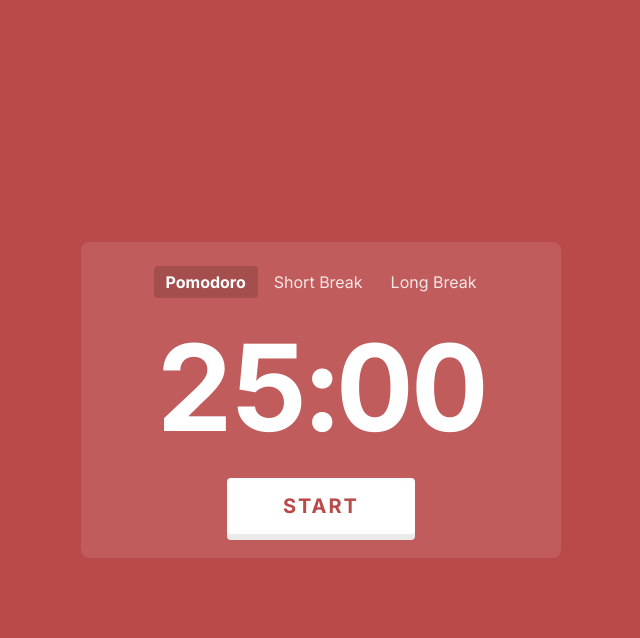
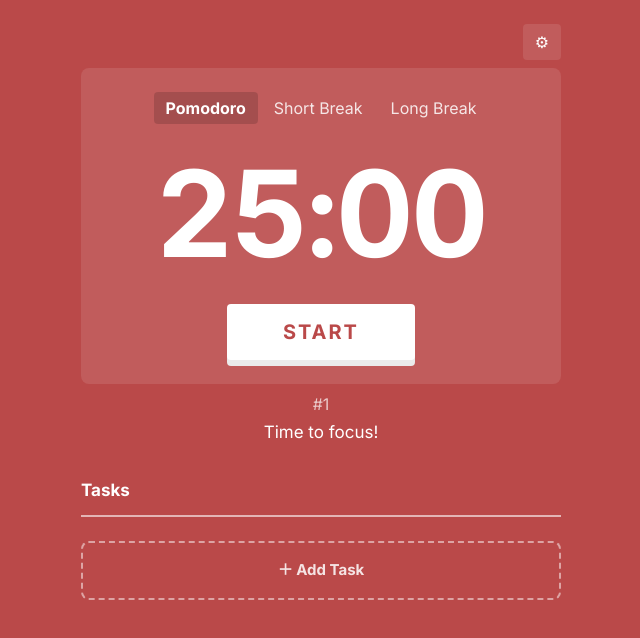
Before and after one commit to arnonphimol06-creator/ozones, a Next.js app in the folder web/: page / in a window 1280 px wide. Shown: the top 638 px of the page, without its empty margins (319-959 px from the left). Built offline with nearby package versions, Linux system fonts and the light colour scheme.

Commit message:
D7+D10+D11: auto-start settings, localStorage persistence, active-task pomodoro tracking, alarm + Notification API + tab-title countdown, full page wiring

```diff
--- a/web/src/app/page.tsx
+++ b/web/src/app/page.tsx
@@ -1,22 +1,128 @@
 "use client";
 
+import { useEffect, useRef, useState } from "react";
 import { Controls } from "@/components/Controls";
 import { ModeTabs } from "@/components/ModeTabs";
+import { SettingsModal } from "@/components/SettingsModal";
+import { TaskList } from "@/components/TaskList";
 import { TimerDisplay } from "@/components/TimerDisplay";
+import { useLocalStorage } from "@/hooks/useLocalStorage";
 import { useTimer } from "@/hooks/useTimer";
-import { DEFAULT_SETTINGS } from "@/lib/constants";
+import { DEFAULT_APP_STATE, DEFAULT_SETTINGS, MODE_LABEL, STORAGE_KEYS } from "@/lib/constants";
+import type { AppState, Task, TimerSettings } from "@/types";
+
+function createTaskId(): string {
+  return Math.random().toString(36).slice(2, 10) + Date.now().toString(36);
+}
 
 export default function Home() {
-  const { state, remainingMs, start, pause, skip, setMode } = useTimer(DEFAULT_SETTINGS);
+  const [settings, setSettings] = useLocalStorage<TimerSettings>(
+    STORAGE_KEYS.settings,
+    DEFAULT_SETTINGS,
+  );
+  const [appState, setAppState] = useLocalStorage<AppState>(STORAGE_KEYS.state, DEFAULT_APP_STATE);
+  const [tasks, setTasks] = useLocalStorage<Task[]>(STORAGE_KEYS.tasks, []);
+  const [settingsOpen, setSettingsOpen] = useState(false);
+
+  const { state, remainingMs, start, pause, skip, setMode } = useTimer(settings, {
+    mode: appState.mode,
+    completedCount: appState.completedCount,
+  });
   const isRunning = state.status === "running";
 
+  // Keep persisted mode/completedCount in sync with the timer's own state.
+  useEffect(() => {
+    setAppState((prev) =>
+      prev.mode === state.mode && prev.completedCount === state.completedCount
+        ? prev
+        : { ...prev, mode: state.mode, completedCount: state.completedCount },
+    );
+  }, [state.mode, state.completedCount, setAppState]);
+
+  // Whenever a focus session completes, credit the pomodoro to the active task.
+  const prevCompletedCount = useRef(state.completedCount);
+  useEffect(() => {
+    if (state.completedCount > prevCompletedCount.current && appState.activeTaskId) {
+      const activeId = appState.activeTaskId;
+      setTasks((prev) => prev.map((t) => (t.id === activeId ? { ...t, completed: t.completed + 1 } : t)));
+    }
+    prevCompletedCount.current = state.completedCount;
+  }, [state.completedCount, appState.activeTaskId, setTasks]);
+
+  const selectTask = (id: string) =>
+    setAppState((prev) => ({ ...prev, activeTaskId: prev.activeTaskId === id ? null : id }));
+
+  const addTask = (title: string, estimated: number) => {
+    const task: Task = {
+      id: createTaskId(),
+      title,
+      note: "",
+      estimated,
+      completed: 0,
+      done: false,
+      createdAt: Date.now(),
+    };
+    setTasks((prev) => [...prev, task]);
+    setAppState((prev) => (prev.activeTaskId ? prev : { ...prev, activeTaskId: task.id }));
+  };
+
+  const editTask = (id: string, title: string, estimated: number) =>
+    setTasks((prev) => prev.map((t) => (t.id === id ? { ...t, title, estimated } : t)));
+
+  const toggleTaskDone = (id: string) =>
+    setTasks((prev) => prev.map((t) => (t.id === id ? { ...t, done: !t.done } : t)));
+
+  const deleteTask = (id: string) => {
+    setTasks((prev) => prev.filter((t) => t.id !== id));
+    setAppState((prev) => (prev.activeTaskId === id ? { ...prev, activeTaskId: null } : prev));
+  };
+
   return (
-    <main className="flex min-h-screen items-center justify-center p-4">
+    <main className="flex min-h-screen flex-col items-center gap-2 p-4">
+      <div className="flex w-full max-w-[480px] justify-end pt-2">
+        <button
+          type="button"
+          onClick={() => setSettingsOpen(true)}
+          aria-label="Open settings"
+          className="rounded bg-surface px-3 py-1.5 text-text"
+        >
+          ⚙
+        </button>
+      </div>
+
       <div className="relative w-full max-w-[480px] rounded-lg bg-surface py-6 text-center">
         <ModeTabs mode={state.mode} onSelect={setMode} />
         <TimerDisplay remainingMs={remainingMs} />
         <Controls isRunning={isRunning} onToggle={isRunning ? pause : start} onSkip={skip} />
       </div>
+
+      <div className="w-full max-w-[480px] text-center text-text">
+        <div className="text-base opacity-70">#{state.completedCount + 1}</div>
+        <div className="mt-1 text-[17px]">{MODE_LABEL[state.mode]}</div>
+      </div>
+
+      <div className="w-full max-w-[480px]">
+        <TaskList
+          tasks={tasks}
+          activeTaskId={appState.activeTaskId}
+          onAdd={addTask}
+          onSelect={selectTask}
+          onToggleDone={toggleTaskDone}
+          onDelete={deleteTask}
+          onEdit={editTask}
+        />
+      </div>
+
+      {settingsOpen && (
+        <SettingsModal
+          settings={settings}
+          onSave={(next) => {
+            setSettings(next);
+            setSettingsOpen(false);
+          }}
+          onClose={() => setSettingsOpen(false)}
+        />
+      )}
     </main>
   );
 }
--- /dev/null
+++ b/web/src/hooks/useLocalStorage.ts
@@ -0,0 +1,43 @@
+"use client";
+
+import { useEffect, useState } from "react";
+
+const STORAGE_VERSION = 1;
+
+interface StoredEnvelope<T> {
+  version: number;
+  value: T;
+}
+
+/**
+ * Persists a value to localStorage under `key`, wrapped with a version so a
+ * future schema change can migrate old envelopes instead of silently misreading them.
+ * Initial render always uses `initialValue` (matches SSR output); the persisted
+ * value is applied client-side after mount to avoid a hydration mismatch.
+ */
+export function useLocalStorage<T>(key: string, initialValue: T) {
+  const [value, setValue] = useState<T>(initialValue);
+
+  useEffect(() => {
+    try {
+      const raw = window.localStorage.getItem(key);
+      if (raw === null) return;
+      const parsed = JSON.parse(raw) as StoredEnvelope<T>;
+      if (parsed && parsed.version === STORAGE_VERSION) setValue(parsed.value);
+    } catch {
+      // localStorage unavailable (e.g. some incognito modes) or corrupted — keep initialValue
+    }
+    // eslint-disable-next-line react-hooks/exhaustive-deps
+  }, [key]);
+
+  useEffect(() => {
+    try {
+      const envelope: StoredEnvelope<T> = { version: STORAGE_VERSION, value };
+      window.localStorage.setItem(key, JSON.stringify(envelope));
+    } catch {
+      // storage disabled or quota exceeded — persistence degrades gracefully to in-memory only
+    }
+  }, [key, value]);
+
+  return [value, setValue] as const;
+}
--- /dev/null
+++ b/web/src/hooks/useNotification.ts
@@ -0,0 +1,25 @@
+"use client";
+
+import { useCallback, useEffect, useState } from "react";
+
+export function useNotification() {
+  const [permission, setPermission] = useState<NotificationPermission>("default");
+
+  useEffect(() => {
+    if (typeof Notification !== "undefined") setPermission(Notification.permission);
+  }, []);
+
+  const requestPermission = useCallback(async () => {
+    if (typeof Notification === "undefined") return "denied" as NotificationPermission;
+    const result = await Notification.requestPermission();
+    setPermission(result);
+    return result;
+  }, []);
+
+  const notify = useCallback((title: string, options?: NotificationOptions) => {
+    if (typeof Notification === "undefined" || Notification.permission !== "granted") return;
+    new Notification(title, options);
+  }, []);
+
+  return { permission, requestPermission, notify };
+}
--- a/web/src/hooks/useTimer.ts
+++ b/web/src/hooks/useTimer.ts
@@ -1,14 +1,31 @@
 "use client";
 
 import { useCallback, useEffect, useState } from "react";
+import { unlockAudio, playAlarm } from "@/lib/audio";
+import { MODE_LABEL } from "@/lib/constants";
+import { formatDuration } from "@/lib/format";
 import * as machine from "@/lib/timerMachine";
 import type { TimerMode, TimerSettings, TimerState } from "@/types";
+import { useNotification } from "./useNotification";
 
 const TICK_MS = 250;
 
-export function useTimer(settings: TimerSettings) {
-  const [state, setState] = useState<TimerState>(() => machine.createInitialState(settings));
+export function useTimer(
+  settings: TimerSettings,
+  initial?: { mode: TimerMode; completedCount: number },
+) {
+  const [state, setState] = useState<TimerState>(() => {
+    const base = machine.createInitialState(settings);
+    if (!initial) return base;
+    return {
+      ...base,
+      mode: initial.mode,
+      completedCount: initial.completedCount,
+      remainingMs: machine.durationMs(initial.mode, settings),
+    };
+  });
   const [now, setNow] = useState(() => Date.now());
+  const { requestPermission, notify } = useNotification();
 
   // Drives re-renders while running so remainingMs (derived from endAt) stays live.
   // Never decrements a stored seconds counter — endAt - now is recomputed every tick.
@@ -32,14 +49,31 @@ export function useTimer(settings: TimerSettings) {
   }, [state.status]);
 
   useEffect(() => {
-    if (machine.isExpired(state, now)) {
-      setState(machine.complete(state, settings));
-    }
-  }, [state, now, settings]);
+    if (!machine.isExpired(state, now)) return;
+
+    let next = machine.complete(state, settings);
+    const shouldAutoStart =
+      next.mode === "focus" ? settings.autoStartPomodoros : settings.autoStartBreaks;
+    if (shouldAutoStart) next = machine.start(next, Date.now());
+
+    playAlarm(settings.alarmSound, settings.alarmVolume);
+    notify(MODE_LABEL[next.mode], { body: "Ozones", tag: "ozones-session" });
+
+    setState(next);
+  }, [state, now, settings, notify]);
 
   const remainingMs = machine.getRemainingMs(state, now);
 
-  const start = useCallback(() => setState((s) => machine.start(s, Date.now())), []);
+  // Tab-title countdown so the time is visible even when the app isn't the focused tab.
+  useEffect(() => {
+    document.title = `${formatDuration(remainingMs)} - ${MODE_LABEL[state.mode]} | Ozones`;
+  }, [remainingMs, state.mode]);
+
+  const start = useCallback(() => {
+    unlockAudio();
+    void requestPermission();
+    setState((s) => machine.start(s, Date.now()));
+  }, [requestPermission]);
   const pause = useCallback(() => setState((s) => machine.pause(s, Date.now())), []);
   const skip = useCallback(() => setState((s) => machine.skip(s, settings)), [settings]);
   const reset = useCallback(() => setState((s) => machine.reset(s, settings)), [settings]);
--- /dev/null
+++ b/web/src/lib/audio.ts
@@ -0,0 +1,39 @@
+let audioCtx: AudioContext | null = null;
+
+function getAudioContext(): AudioContext | null {
+  if (typeof window === "undefined") return null;
+  const Ctor = window.AudioContext ?? (window as unknown as { webkitAudioContext?: typeof AudioContext }).webkitAudioContext;
+  if (!Ctor) return null;
+  audioCtx = audioCtx ?? new Ctor();
+  return audioCtx;
+}
+
+/** Must run inside a user gesture (e.g. clicking Start), or the alarm plays into a suspended context and stays silent. */
+export function unlockAudio(): void {
+  const ctx = getAudioContext();
+  if (ctx?.state === "suspended") ctx.resume();
+}
+
+export function playAlarm(sound: string, volume: number): void {
+  if (sound === "none" || volume <= 0) return;
+  const ctx = getAudioContext();
+  if (!ctx) return;
+
+  try {
+    const now = ctx.currentTime;
+    [0, 0.35, 0.7].forEach((offset) => {
+      const osc = ctx.createOscillator();
+      const gain = ctx.createGain();
+      osc.type = "sine";
+      osc.frequency.setValueAtTime(880, now + offset);
+      gain.gain.setValueAtTime(0.0001, now + offset);
+      gain.gain.exponentialRampToValueAtTime(Math.max(0.0001, volume * 0.35), now + offset + 0.02);
+      gain.gain.exponentialRampToValueAtTime(0.0001, now + offset + 0.3);
+      osc.connect(gain).connect(ctx.destination);
+      osc.start(now + offset);
+      osc.stop(now + offset + 0.32);
+    });
+  } catch {
+    // audio unavailable — ignore
+  }
+}
--- a/web/src/lib/constants.ts
+++ b/web/src/lib/constants.ts
@@ -1,4 +1,4 @@
-import type { TimerSettings } from "@/types";
+import type { AppState, TimerMode, TimerSettings } from "@/types";
 
 export const DEFAULT_SETTINGS: TimerSettings = {
   focusMin: 25,
@@ -10,3 +10,21 @@ export const DEFAULT_SETTINGS: TimerSettings = {
   alarmSound: "default",
   alarmVolume: 1,
 };
+
+export const DEFAULT_APP_STATE: AppState = {
+  mode: "focus",
+  completedCount: 0,
+  activeTaskId: null,
+};
+
+export const STORAGE_KEYS = {
+  settings: "focusflow.settings",
+  tasks: "focusflow.tasks",
+  state: "focusflow.state",
+} as const;
+
+export const MODE_LABEL: Record<TimerMode, string> = {
+  focus: "Time to focus!",
+  short: "Time for a break!",
+  long: "Time for a long break!",
+};
```
Also changed, not shown: 2 other files (tests, documents, lock files or other folders).
